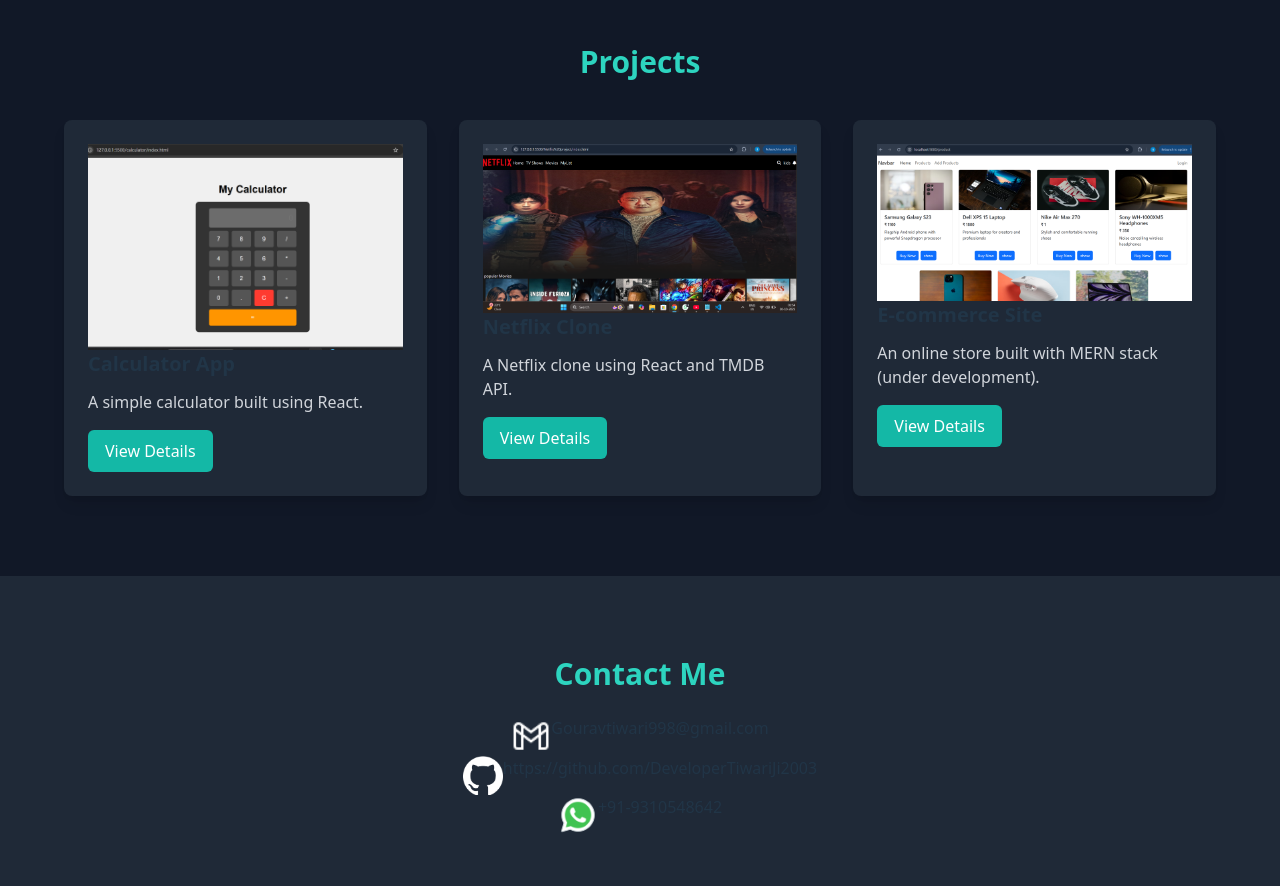
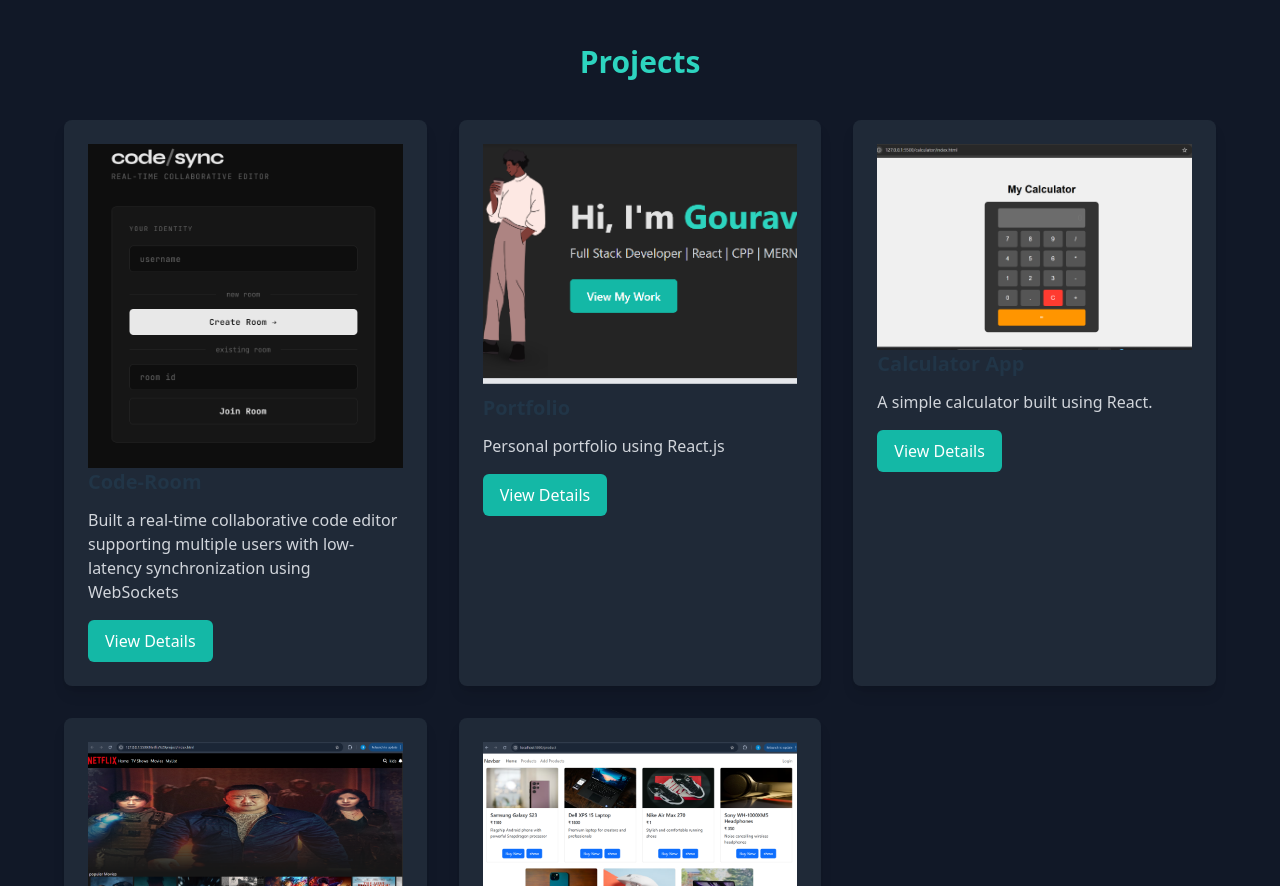
Before and after one commit to DeveloperTiwariJi2003/Portfolio, a React (Vite) app: page / in a window 1280 px wide. Shown: the part 620-1506 px from the top of the page. Built offline with nearby package versions, Linux system fonts and the light colour scheme.

Commit message:
Added new portfolio projects

```diff
--- a/src/components/Projects.jsx
+++ b/src/components/Projects.jsx
@@ -3,7 +3,17 @@
 import ecom from '../assets/E-Commerce.png'
 import Calc from '../assets/Calc.png'
 import illu from '../assets/illu.png'
+import coderoom from '../assets/image.png'
+import portfolio from '../assets/portfolio.png'
 const projects = [
+  {title: "Code-Room",
+    description: "Built a real-time collaborative code editor supporting multiple users with low-latency synchronization using WebSockets",
+    image:coderoom,
+    ref: "https://code-review-app-k8ys.onrender.com"},
+  {title: "Portfolio",
+    description: "Personal portfolio using React.js",
+    image:portfolio,
+    ref: "https://portfolio-sigma-tan-g0rgp0z2uf.vercel.app"},
   {
     title: "Calculator App",
     description: "A simple calculator built using React.",
```
Also changed, not shown: src/assets/image.png (added), src/assets/portfolio.png (added).
